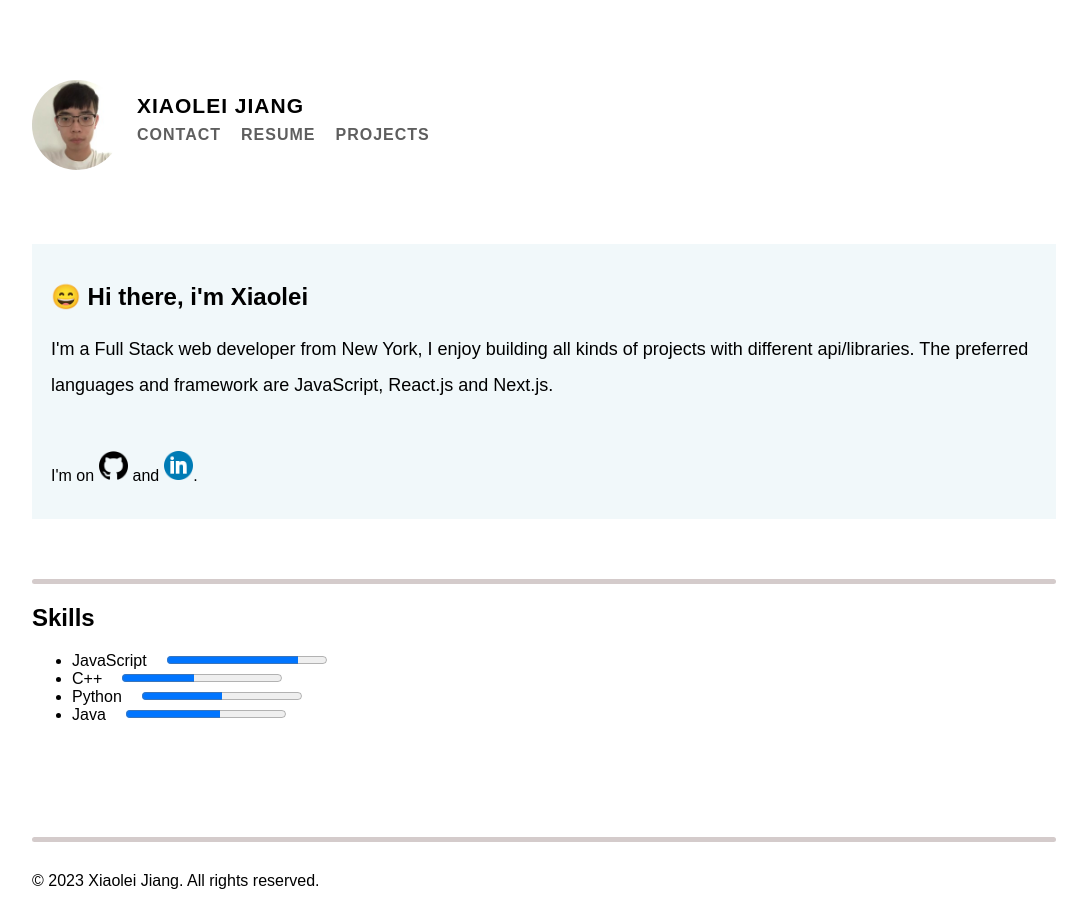
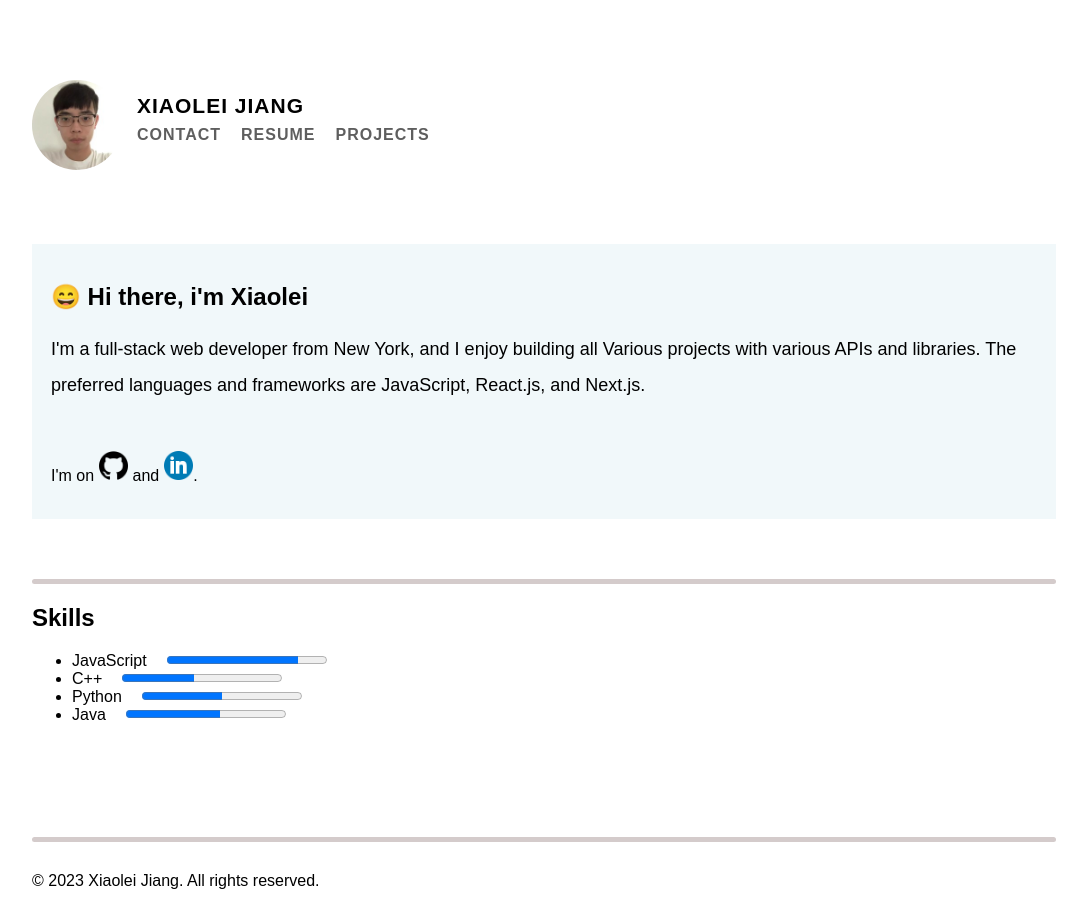
Before and after one commit to bartotti/portfolio, a Next.js app: page / in a window 1280 px wide. Shown: the whole page, without its empty margins (96-1183 px from the left). Built offline with nearby package versions, Linux system fonts and the light colour scheme; no server answers.

Commit message:
intro reworded

```diff
--- a/pages/MainPage.js
+++ b/pages/MainPage.js
@@ -38,9 +38,9 @@ const MainPage = () => {
         <section className="intro">
           <h1 className=".inline-h1">😄 Hi there, i'm Xiaolei</h1>
           <p id="intro-p">
-            I'm a Full Stack web developer from New York, I enjoy building all
-            kinds of projects with different api/libraries. The preferred
-            languages and framework are JavaScript, React.js and Next.js.
+            I'm a full-stack web developer from New York, and I enjoy building
+            all Various projects with various APIs and libraries. The preferred
+            languages and frameworks are JavaScript, React.js, and Next.js.
           </p>
           <p>
             I'm on{" "}
--- a/styles/globals.css
+++ b/styles/globals.css
@@ -159,6 +159,8 @@ body {
     font-size: 0.875rem;
     padding: 13px 20px;
   }
+  /* Calulater section */
+
 }
 
 /* Desktop Styles */
```
